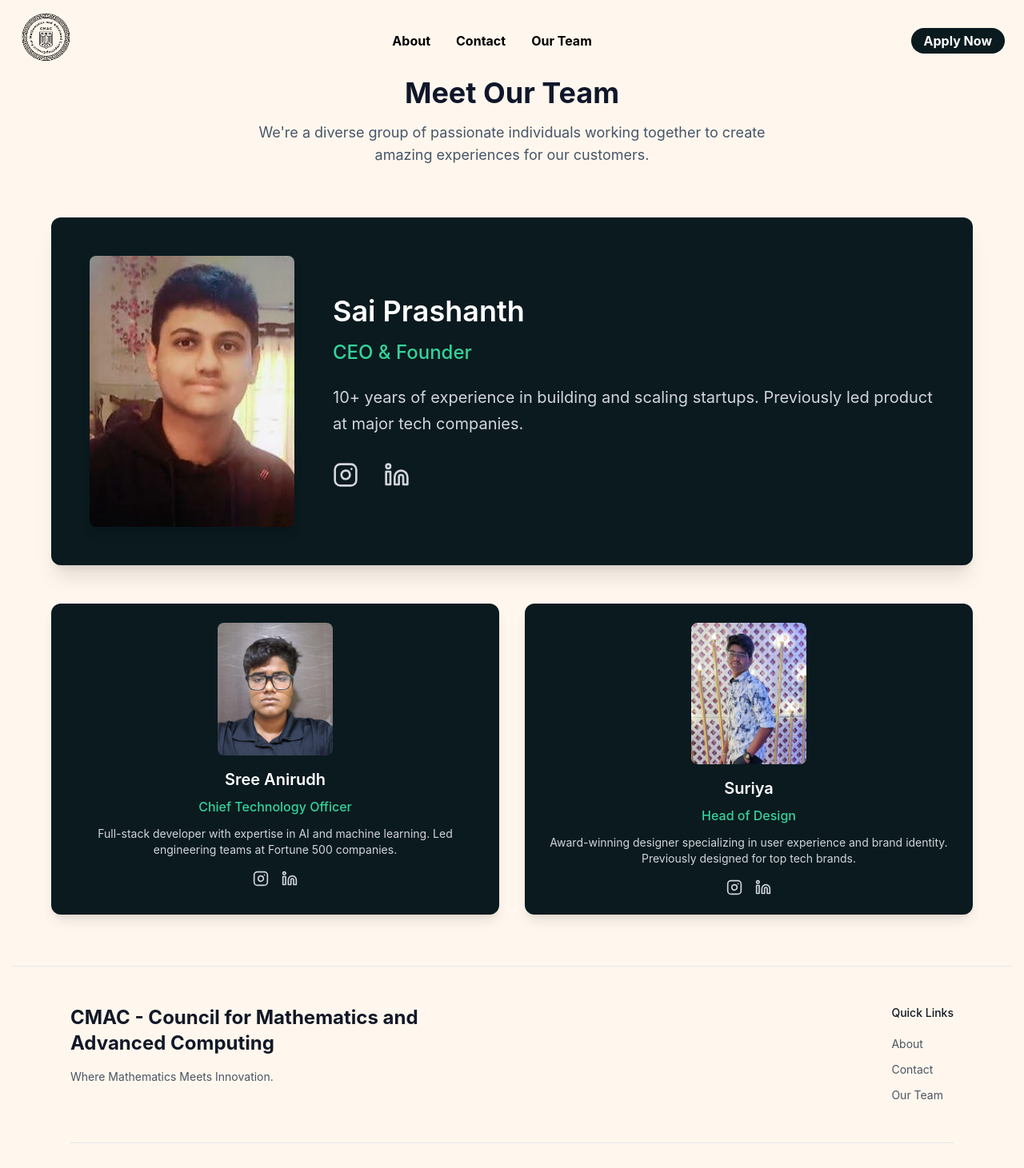
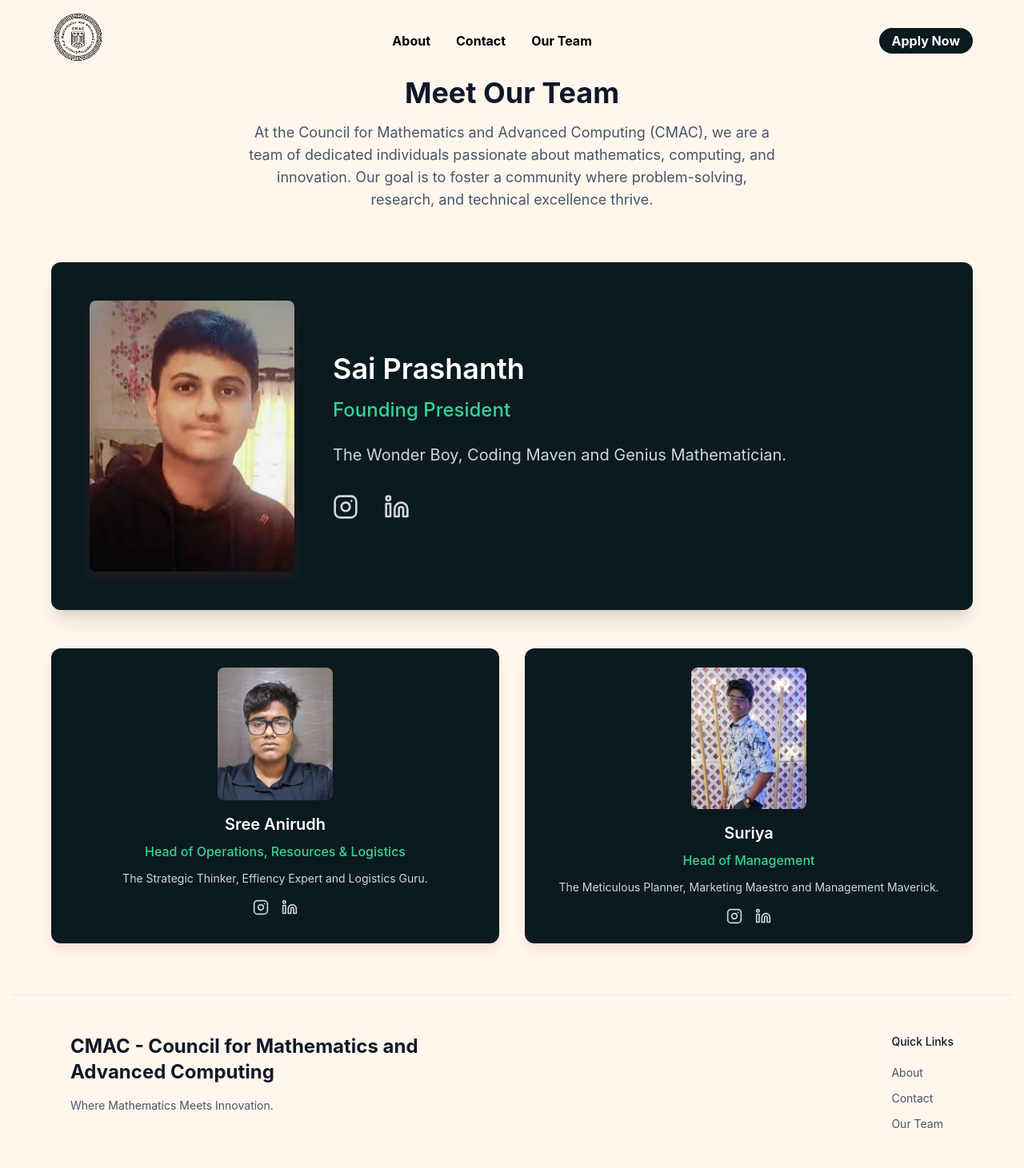
Before and after one commit to Sai-404/cmac-website, a React (Vite) app in the folder client/: page /ourTeam in a window 1280 px wide. Shown: the top 1461 px of the page at 80% size. Built offline with nearby package versions, Linux system fonts and the light colour scheme.

Commit message:
Update Our Team component: revise team member roles and bios, remove a member, and enhance introductory text; update CSS for custom styles and utilities

```diff
--- a/client/src/OurTeam/OurTeam.jsx
+++ b/client/src/OurTeam/OurTeam.jsx
@@ -8,36 +8,28 @@ const OurTeam = () => {
   const teamMembers = [
     {
       name: "Sai Prashanth",
-      role: "CEO & Founder",
+      role: "Founding President",
       image: "/src/assets/sai.jpg", // Top grid image - sai.jpg
-      bio: "10+ years of experience in building and scaling startups. Previously led product at major tech companies.",
+      bio: "The Wonder Boy, Coding Maven and Genius Mathematician.",
       instagram: "https://www.instagram.com/thesaiprashanth/",
       linkedin: "https://www.linkedin.com/in/thesaiprashanth/"
     },
     {
       name: "Sree Anirudh",
-      role: "Chief Technology Officer",
+      role: "Head of Operations, Resources & Logistics",
       image: "/src/assets/anirudh.jpg", // Left bottom - anirudh.jpg
-      bio: "Full-stack developer with expertise in AI and machine learning. Led engineering teams at Fortune 500 companies.",
+      bio: "The Strategic Thinker, Effiency Expert and Logistics Guru.",
       instagram: "https://www.instagram.com/a.sree_anirudhan/",
       linkedin: "https://www.linkedin.com/in/sree-anirudh-alwar-0b6ba5334/"
     },
     {
       name: "Suriya",
-      role: "Head of Design",
+      role: "Head of Management",
       image: "/src/assets/suriya.jpg", // Right bottom - suriya.jpg
-      bio: "Award-winning designer specializing in user experience and brand identity. Previously designed for top tech brands.",
+      bio: "The Meticulous Planner, Marketing Maestro and Management Maverick.",
       instagram: "https://www.instagram.com/ad__suriya/",
       linkedin: "https://www.linkedin.com/in/ad-suriya-5465b0298/?originalSubdomain=in"
     },
-    {
-      name: "James Wilson",
-      role: "Product Manager",
-      image: "/api/placeholder/400/400",
-      bio: "Strategic product leader with a track record of launching successful products. Expert in agile methodologies.",
-      instagram: "#",
-      linkedin: "#"
-    }
   ];
 
   // Animation variants
@@ -91,7 +83,7 @@ const OurTeam = () => {
           Meet Our Team
         </h1>
         <p className="text-lg text-slate-600 max-w-2xl mx-auto">
-          We're a diverse group of passionate individuals working together to create amazing experiences for our customers.
+        At the Council for Mathematics and Advanced Computing (CMAC), we are a team of dedicated individuals passionate about mathematics, computing, and innovation. Our goal is to foster a community where problem-solving, research, and technical excellence thrive.
         </p>
       </motion.div>
 
--- a/client/src/index.css
+++ b/client/src/index.css
@@ -1,17 +1,72 @@
+/* Tailwind Base Configurations */
 @tailwind base;
 @tailwind components;
 @tailwind utilities;
 
-body {
-  margin: 0;
-  font-family: -apple-system, BlinkMacSystemFont, "Segoe UI", "Roboto", "Oxygen",
-    "Ubuntu", "Cantarell", "Fira Sans", "Droid Sans", "Helvetica Neue",
-    sans-serif;
-  -webkit-font-smoothing: antialiased;
-  -moz-osx-font-smoothing: grayscale;
+/* Customizations */
+@layer base {
+  body {
+    font-family: "Inter", sans-serif;
+    background-color: #fdf6e9; /* Light cream background */
+  }
 }
 
-code {
-  font-family: source-code-pro, Menlo, Monaco, Consolas, "Courier New",
-    monospace;
+@layer utilities {
+  .hero-gradient {
+    background: linear-gradient(
+      90deg,
+      #f92545,
+      #d91534
+    ); /* Gradient based on primary red */
+  }
+
+  .shadow-md {
+    box-shadow: 0 4px 6px rgba(249, 37, 69, 0.1); /* Shadow with primary red */
+  }
+
+  .shadow-lg {
+    box-shadow: 0 10px 15px rgba(249, 37, 69, 0.1); /* Shadow with primary red */
+  }
+
+  .container {
+    max-width: 1200px;
+    margin-left: auto;
+    margin-right: auto;
+  }
+
+  /* Buttons */
+  .btn-primary {
+    @apply bg-[#f92545] text-white px-6 py-3 rounded-lg shadow hover:bg-[#d91534] transition-colors;
+  }
+
+  .btn-secondary {
+    @apply bg-[#f2eddb] text-gray-900 px-6 py-3 rounded-lg shadow hover:bg-[#e8e1c7] transition-colors;
+  }
 }
+
+
+
+/* Custom color utilities */
+.bg-primary-cream {
+  background-color: #f2eddb;
+}
+
+.bg-primary-red {
+  background-color: #f92545;
+}
+
+.text-primary-cream {
+  color: #f2eddb;
+}
+
+.text-primary-red {
+  color: #f92545;
+}
+
+.border-primary-cream {
+  border-color: #f2eddb;
+}
+
+.border-primary-red {
+  border-color: #f92545;
+}
```
